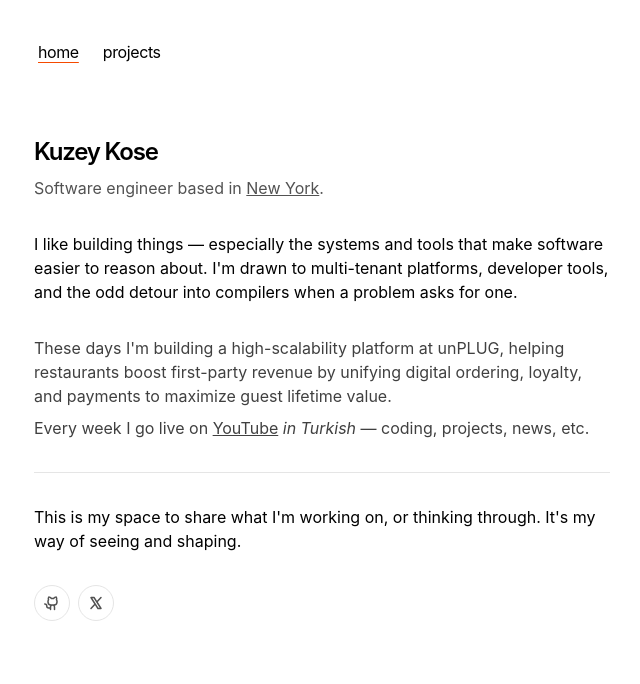
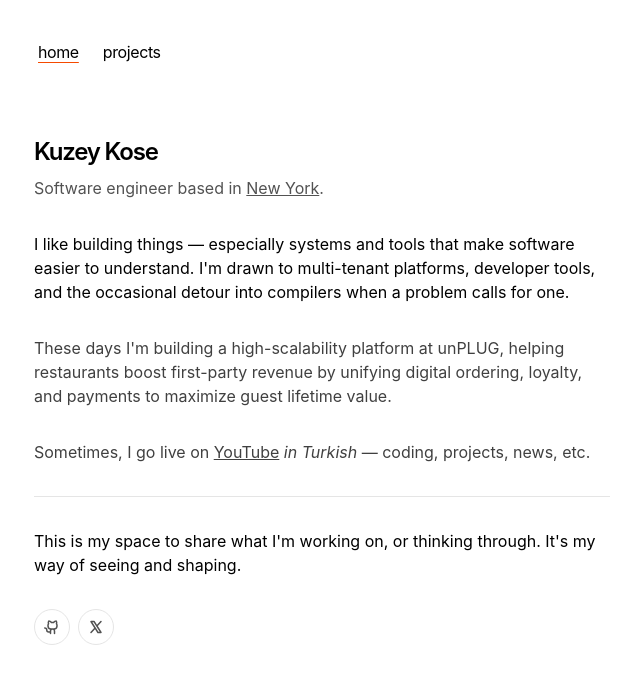
Before and after one commit to kuzeykose/kuzey-blog, a Next.js app: page / in a window 1280 px wide. Shown: the top 684 px of the page, without its empty margins (318-958 px from the left). Built offline with nearby package versions, Linux system fonts and the light colour scheme.

Commit message:
Refine text for clarity and update list spacing in page.tsx
- Improved phrasing for better readability in the introduction.
- Adjusted spacing in the unordered list for enhanced visual separation.

```diff
--- a/app/page.tsx
+++ b/app/page.tsx
@@ -21,21 +21,22 @@ export default function Page() {
             </p>
 
             <p className="mb-8">
-                I like building things — especially the systems and tools that
-                make software easier to reason about. I&apos;m drawn to
-                multi-tenant platforms, developer tools, and the odd detour
-                into compilers when a problem asks for one.
+                I like building things — especially systems and tools
+                that make software easier to understand. I'm drawn to
+                multi-tenant platforms, developer tools, and the occasional
+                detour into compilers when a problem calls for one.
             </p>
 
-            <ul className="mb-8 space-y-2 text-neutral-700 dark:text-neutral-300">
+            <ul className="mb-8 space-y-8 text-neutral-700 dark:text-neutral-300">
                 <li>
                     These days I&apos;m building a high-scalability platform at
                     unPLUG, helping restaurants boost first-party revenue by unifying
                     digital ordering, loyalty, and payments to maximize guest
                     lifetime value.
                 </li>
+
                 <li>
-                    Every week I go live on{' '}
+                    Sometimes, I go live on{' '}
                     <a
                         href="https://www.youtube.com/@KuzeyK%C3%B6se/streams"
                         target="_blank"
```
